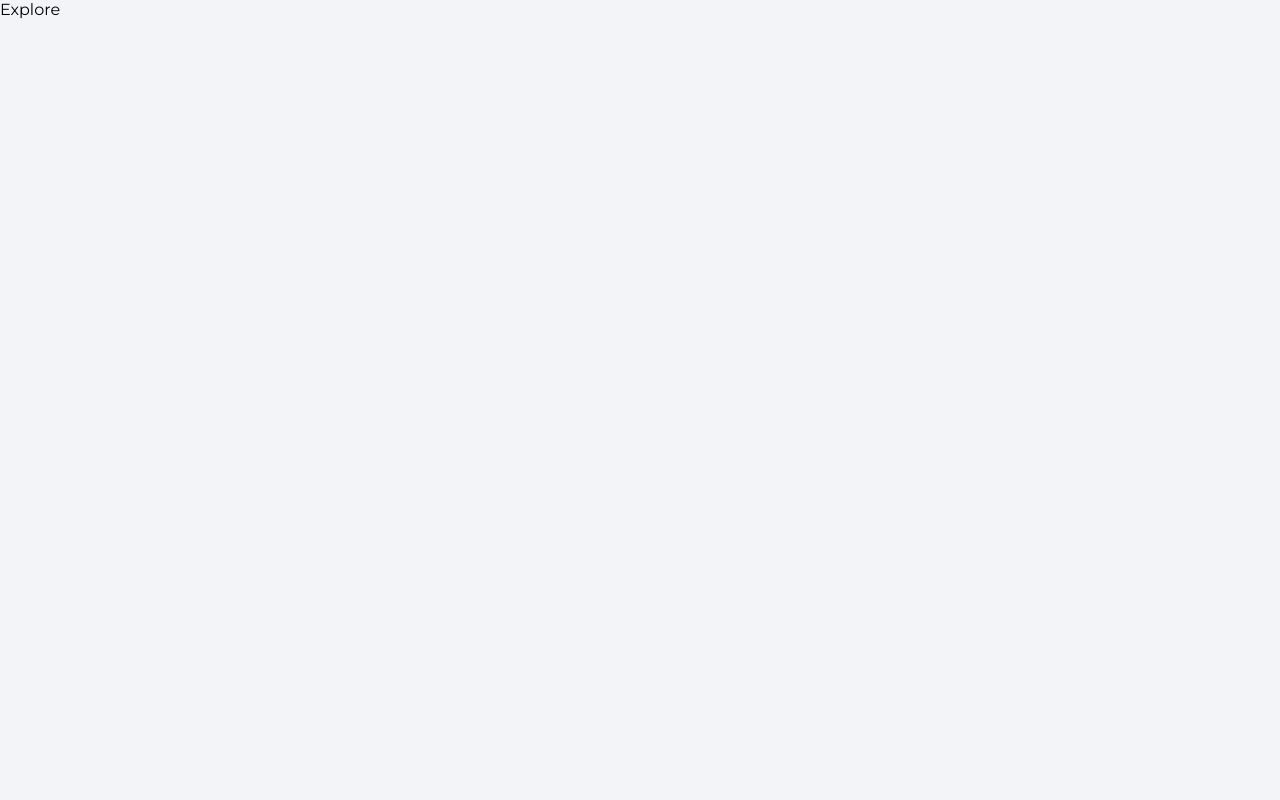
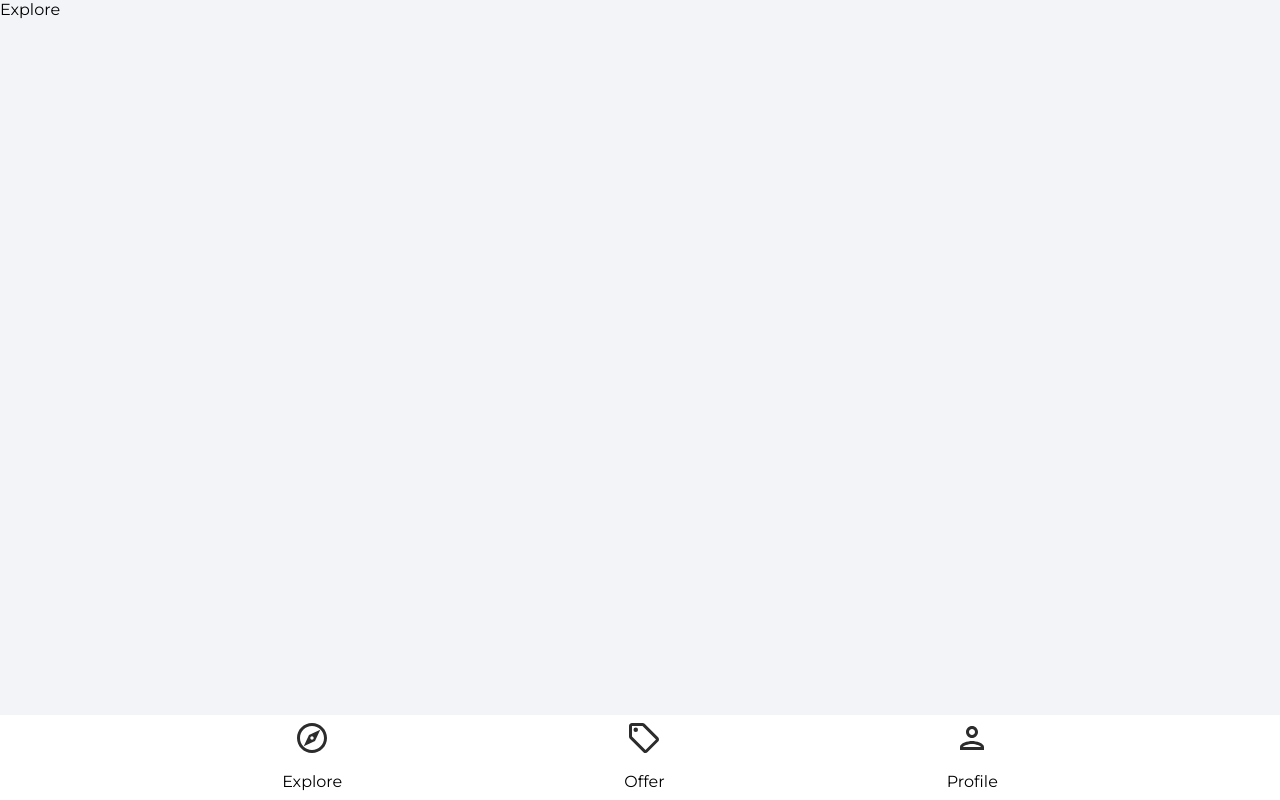
Before and after one commit to ukaran11/house-marketplace-react-firebase, a React (Create React App) app: page /forgot-password in a window 1280 px wide. Built offline with nearby package versions, Linux system fonts and the light colour scheme.

Commit message:
Utsav | Added Navbar

```diff
--- a/src/App.js
+++ b/src/App.js
@@ -5,6 +5,7 @@
 import SignIn from './pages/SignIn';
 import SignUp from './pages/Explore';
 import ForgotPassword from './pages/Explore';
+import Navbar from './components/Navbar';
 
 function App() {
   return (
@@ -18,6 +19,7 @@
           <Route path='/sign-up' element={<SignUp/>} />
           <Route path='/forgot-password' element={<SignUp/>} />
         </Routes>
+        <Navbar />
       </Router>
     </>
   );
--- /dev/null
+++ b/src/components/Navbar.jsx
@@ -0,0 +1,30 @@
+import React from 'react'
+import { useNavigate, useLocation } from 'react-router-dom';
+import { ReactComponent as OfferIcon} from '../assets/svg/localOfferIcon.svg';
+import { ReactComponent as ExploreIcon} from '../assets/svg/exploreIcon.svg';
+import { ReactComponent as PersonOutlineIcon} from '../assets/svg/personOutlineIcon.svg';
+
+const Navbar = () => {
+  return (
+    <footer className="navbar">
+        <nav className="navbarNav">
+            <ul className="navbarListItems">
+                <li className="navbarListItem">
+                    <ExploreIcon fill='#2c2c2c' width='36px' height='36px' />
+                    <p>Explore</p>
+                </li>
+                <li className="navbarListItem">
+                    <OfferIcon fill='#2c2c2c' width='36px' height='36px' />
+                    <p>Offer</p>
+                </li>
+                <li className="navbarListItem">
+                    <PersonOutlineIcon fill='#2c2c2c' width='36px' height='36px' />
+                    <p>Profile</p>
+                </li>
+            </ul>
+        </nav>
+    </footer>
+  )
+}
+
+export default Navbar
```
